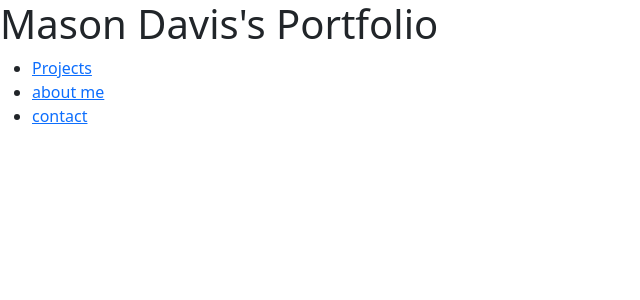
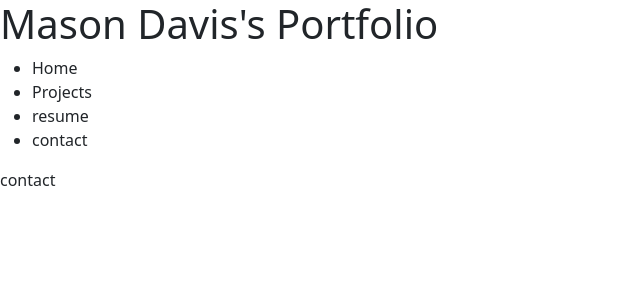
Before and after one commit to Md7113/Portfolio-Mason-Davis, a React (Create React App) app: page / in a window 1280 px wide. Shown: the top 300 px of the page, without its empty margins (0-640 px from the left). Built offline with nearby package versions, Linux system fonts and the light colour scheme.

Commit message:
add navbar functionality and react rendering for home, project, contact and resume pages

```diff
--- a/src/App.css
+++ b/src/App.css
@@ -1,38 +1 @@
-.App {
-  text-align: center;
-}
-
-.App-logo {
-  height: 40vmin;
-  pointer-events: none;
-}
-
-@media (prefers-reduced-motion: no-preference) {
-  .App-logo {
-    animation: App-logo-spin infinite 20s linear;
-  }
-}
-
-.App-header {
-  background-color: #282c34;
-  min-height: 100vh;
-  display: flex;
-  flex-direction: column;
-  align-items: center;
-  justify-content: center;
-  font-size: calc(10px + 2vmin);
-  color: white;
-}
-
-.App-link {
-  color: #61dafb;
-}
-
-@keyframes App-logo-spin {
-  from {
-    transform: rotate(0deg);
-  }
-  to {
-    transform: rotate(360deg);
-  }
-}
+/* empty */
--- a/src/App.js
+++ b/src/App.js
@@ -1,8 +1,32 @@
-import React from "react";
+import React, { useState } from 'react';
 import Index from "./components/index";
+import Home from "./pages/home";
+import Projects from "./pages/projects";
+import Resume from "./pages/resume";
+import Contact from "./pages/contact"
+import "./App.css"
+function App() {
+  const [currentPage, setCurrentPage] = useState('Home');
 
-function App() {
-  return <Index />;
+  const renderPage = () => {
+    if (currentPage === 'home') {
+      return <Home />;
+    }
+    if (currentPage === 'projects') {
+      return <Projects />;
+    }
+    if (currentPage === 'resume') {
+      return <Resume />;
+    }
+    return <Contact />;
+  };
+  const handlePageChange = (page) => setCurrentPage(page);
+  return (
+  <div>
+  <Index currentPage={currentPage} handlePageChange={handlePageChange}/>
+  {renderPage()}
+  </div>
+  )
 }
 
 export default App;
--- a/src/components/index.js
+++ b/src/components/index.js
@@ -1,15 +1,32 @@
 import React from 'react';
 
-export default function header() {
+export default function header({ currentPage, handlePageChange }) {
 
     return (
         <div>
         <h1>Mason Davis's Portfolio</h1>
         <nav>
             <ul>
-                <li><a href="#content">Projects</a></li>
-                <li><a href="#about-me">about me</a></li>
-                <li><a href="#contact">contact</a></li>
+                <li><a
+                href="#home"
+                onClick={() => handlePageChange('home')}
+                className={currentPage === 'home' ? 'nav-link active' : 'nav-link'}
+                >Home</a></li>
+                <li><a
+                href="#projects"
+                onClick={() => handlePageChange('projects')}
+                className={currentPage === 'projects' ? 'nav-link active' : 'nav-link'}
+                >Projects</a></li>
+                <li><a
+                href="#resume"
+                onClick={() => handlePageChange('resume')}
+                className={currentPage === 'resume' ? 'nav-link active' : 'nav-link'}
+                >resume</a></li>
+                <li><a
+                href="#contact"
+                onClick={() => handlePageChange('contact')}
+                className={currentPage === 'contact' ? 'nav-link active' : 'nav-link'}
+                >contact</a></li>
             </ul>
         </nav>
         </div>
--- /dev/null
+++ b/src/pages/contact.js
@@ -0,0 +1,10 @@
+import React from 'react';
+
+export default function contact() {
+
+    return (
+        <div>
+        <p>contact</p>
+        </div>
+    );
+  }
--- /dev/null
+++ b/src/pages/home.js
@@ -0,0 +1,10 @@
+import React from 'react';
+
+export default function home() {
+
+    return (
+        <div>
+        <p>Home</p>
+        </div>
+    );
+  }
--- /dev/null
+++ b/src/pages/projects.js
@@ -0,0 +1,10 @@
+import React from 'react';
+
+export default function projects() {
+
+    return (
+        <div>
+        <p>projects</p>
+        </div>
+    );
+  }
--- /dev/null
+++ b/src/pages/resume.js
@@ -0,0 +1,10 @@
+import React from 'react';
+
+export default function resume() {
+
+    return (
+        <div>
+        <p>resume</p>
+        </div>
+    );
+  }
```
